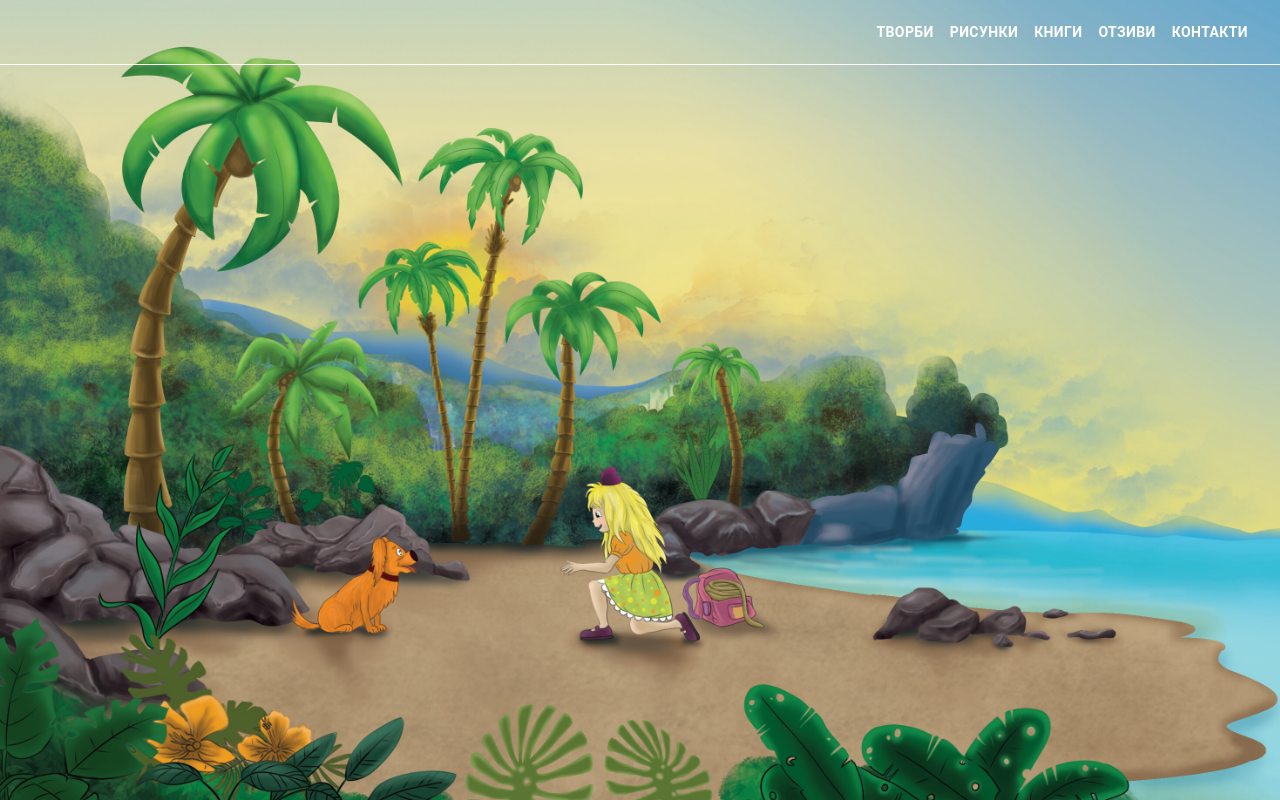
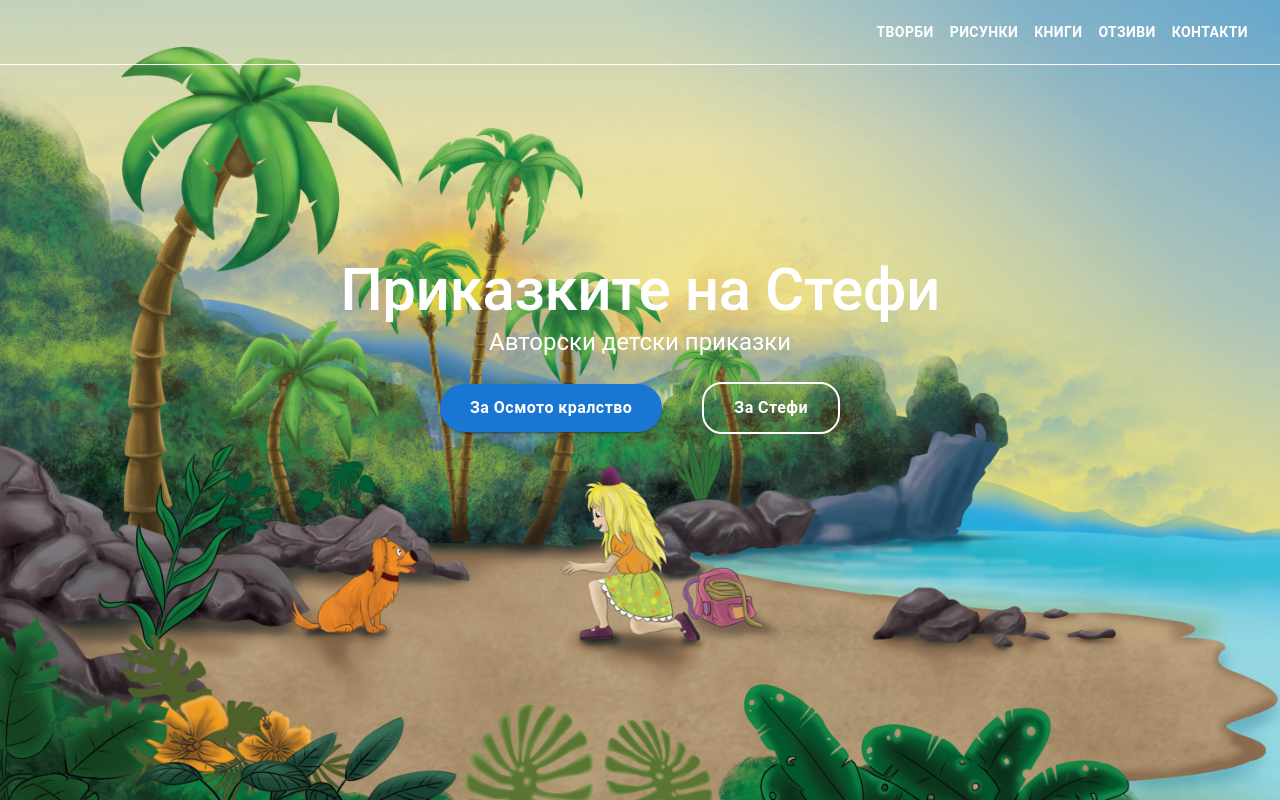
Before and after one commit to mitevdimitar/stefi-miteva, a React (Create React App) app: page / in a window 1280 px wide. Built offline with nearby package versions, Linux system fonts and the light colour scheme.

Commit message:
create welcome board

```diff
--- /dev/null
+++ b/src/components/WelcomeBoard.tsx
@@ -0,0 +1,62 @@
+import { Button, Grid, Typography } from '@mui/material';
+
+export default function WelcomeBoard() {
+  return (
+    <Grid
+      container
+      justifyContent="center"
+      alignItems="center"
+      sx={{
+        height: '100%',
+      }}
+      pb={14}
+    >
+      <Grid
+        container
+        item
+        direction="column"
+        alignItems="center"
+        justifyContent="center"
+      >
+        <Typography variant="h2" color="white" fontWeight={500}>
+          Приказките на Стефи
+        </Typography>
+        <Typography variant="h5" color="white">
+          Авторски детски приказки
+        </Typography>
+        <Grid container item alignItems="center" justifyContent="center" mt={3}>
+          <Button
+            variant="contained"
+            sx={{
+              textTransform: 'none',
+              borderRadius: 20,
+              fontSize: '1rem',
+              padding: '10px 30px',
+              marginRight: 5,
+              fontWeight: '600',
+            }}
+          >
+            За Oсмото кралство
+          </Button>
+          <Button
+            variant="outlined"
+            sx={{
+              color: 'white',
+              border: '2px solid white',
+              textTransform: 'none',
+              borderRadius: '20px',
+              fontSize: '1rem',
+              padding: '10px 30px',
+              '&: hover': {
+                border: '2px solid rgba(255,255,255,.7)',
+              },
+              fontWeight: '600',
+            }}
+          >
+            За Стефи
+          </Button>
+        </Grid>
+      </Grid>
+    </Grid>
+  );
+}
--- a/src/pages/Home.tsx
+++ b/src/pages/Home.tsx
@@ -1,6 +1,7 @@
 import { Grid } from '@mui/material';
 import Background from '../img/Background.jpg';
 import Menu from '../components/Menu';
+import WelcomeBoard from '../components/WelcomeBoard';
 
 function Home() {
   return (
@@ -13,6 +14,7 @@ function Home() {
       }}
     >
       <Menu />
+      <WelcomeBoard />
     </Grid>
   );
 }
```
